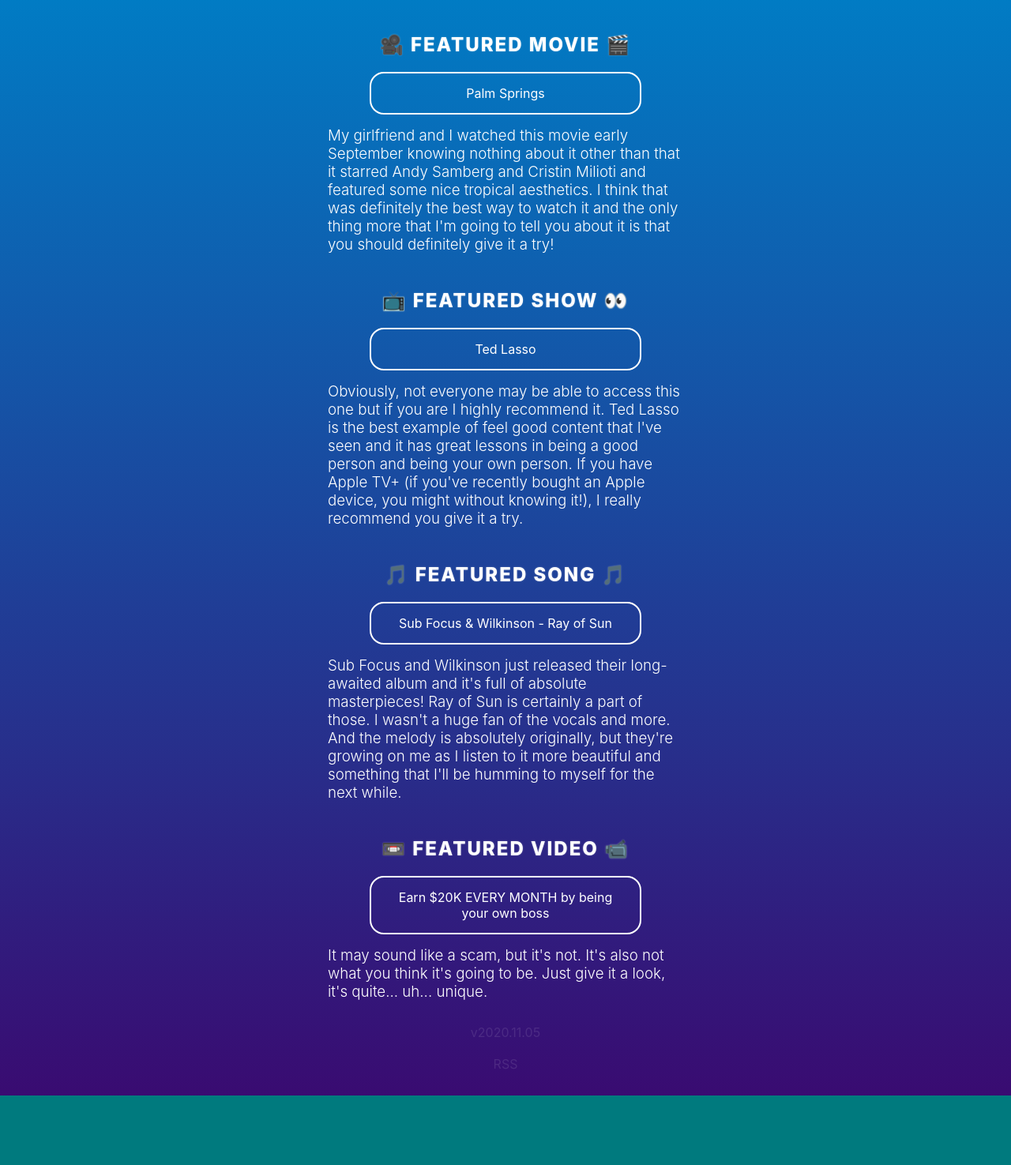
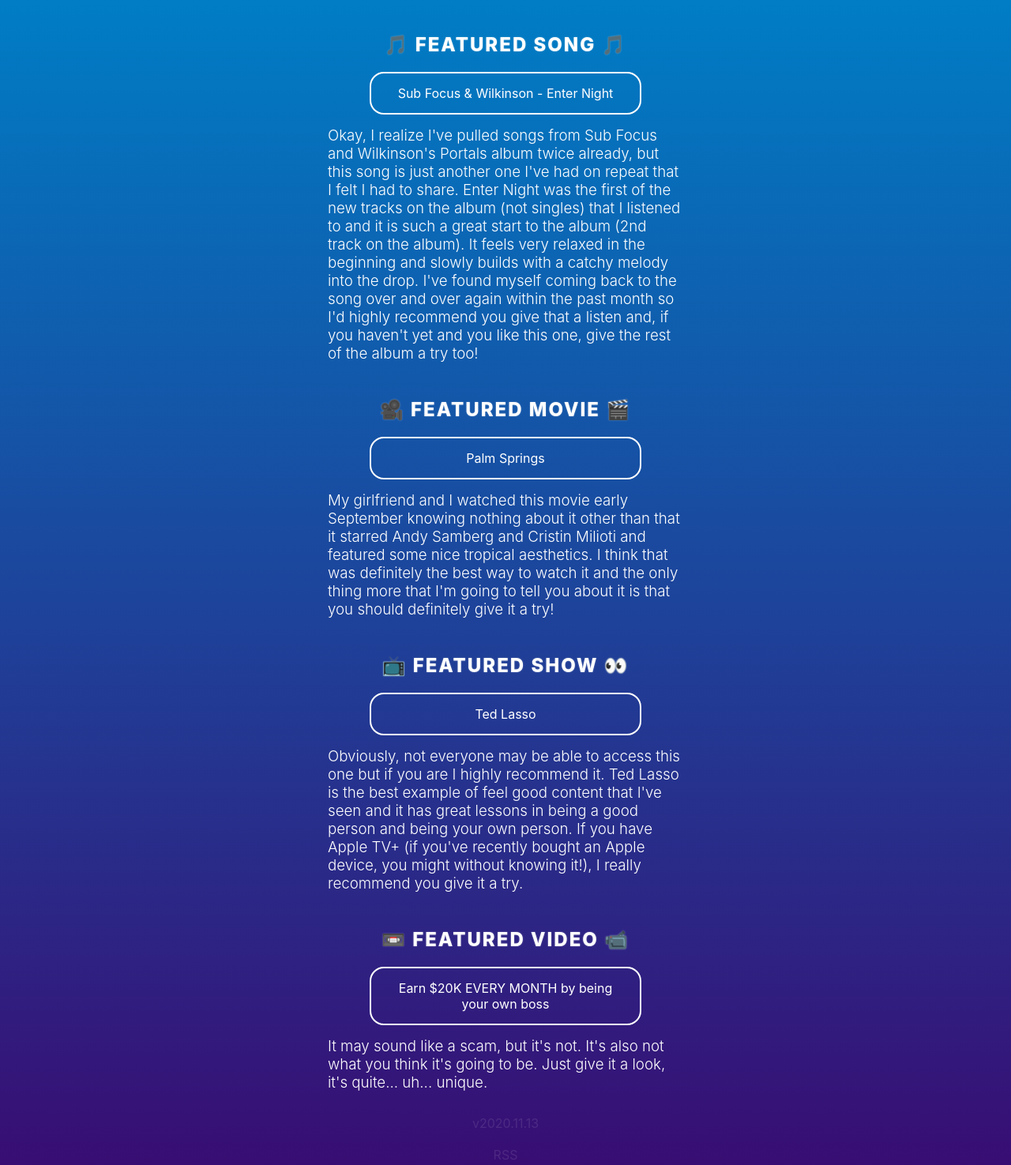
Before and after one commit to tylerdak/TestSite, a plain HTML site: page favorites.html in a window 1280 px wide. Shown: the part 370-1845 px from the top of the page at 79% size. Before the commit the page ends 1757 px from the top, so only its background shows below. Drawn offline with Linux system fonts and the light colour scheme.

Commit message:
Update Featured Song, add sorting in favorites based on date added

```diff
--- a/favorites.html
+++ b/favorites.html
@@ -42,6 +42,30 @@
 
 
 
+
+                    <div>
+                        <h2 class="favoritesHeader">
+                            🎵 Featured Song 🎵
+                        </h2>
+                        <a class="standardLink" href="https://www.youtube.com/watch?v=a6Kmt_psx3o">
+                            Sub Focus & Wilkinson - Enter Night
+                        </a>
+                        <h3 class="favoritesDescription">
+                            Okay, I realize I've pulled songs from Sub Focus and Wilkinson's Portals album
+twice already, but this song is just another one I've had on repeat that
+I felt I had to share. Enter Night was the first of the new tracks
+on the album (not singles) that I listened to and it is such a great
+start to the album (2nd track on the album). It feels very relaxed
+in the beginning and slowly builds with a catchy melody into the drop.
+I've found myself coming back to the song over and over again within
+the past month so I'd highly recommend you give that a listen and,
+if you haven't yet and you like this one, give the rest of the album
+a try too!
+                        </h3>
+                    </div>
+
+
+
                     <div>
                         <h2 class="favoritesHeader">
                             🎥 Featured Movie 🎬
@@ -80,26 +104,6 @@ you might without knowing it!), I really recommend you give it a try.
 
                     <div>
                         <h2 class="favoritesHeader">
-                            🎵 Featured Song 🎵
-                        </h2>
-                        <a class="standardLink" href="https://www.youtube.com/watch?v=4jf-x4udhIk">
-                            Sub Focus & Wilkinson - Ray of Sun
-                        </a>
-                        <h3 class="favoritesDescription">
-                            Sub Focus and Wilkinson just released their
-long-awaited album and it's full of absolute masterpieces! Ray of Sun
-is certainly a part of those. I wasn't a huge fan of the vocals
-and more. And the melody is absolutely
-originally, but they're growing on me as I listen to it more
-beautiful and something that I'll be humming to
-myself for the next while.
-                        </h3>
-                    </div>
-
-
-
-                    <div>
-                        <h2 class="favoritesHeader">
                             📼 Featured Video 📹
                         </h2>
                         <a class="standardLink" href="https://www.youtube.com/watch?v=wbfu39l0kxg">
@@ -117,5 +121,5 @@ Just give it a look, it's quite... uh... unique.
 
 
     </body>
-    <footer style="opacity: 0.1; margin-bottom: 30px;">v2020.11.05<br><br><a style="text-decoration: none;" href="https://site.tylerdakin.com/feed.xml">RSS</a></footer>
+    <footer style="opacity: 0.1; margin-bottom: 30px;">v2020.11.13<br><br><a style="text-decoration: none;" href="https://site.tylerdakin.com/feed.xml">RSS</a></footer>
 </html>
```
Also changed, not shown: 2020/10/20/welcome.html (+1 -1 lines), blog.html (+1 -1 lines), index.html (+1 -1 lines).
